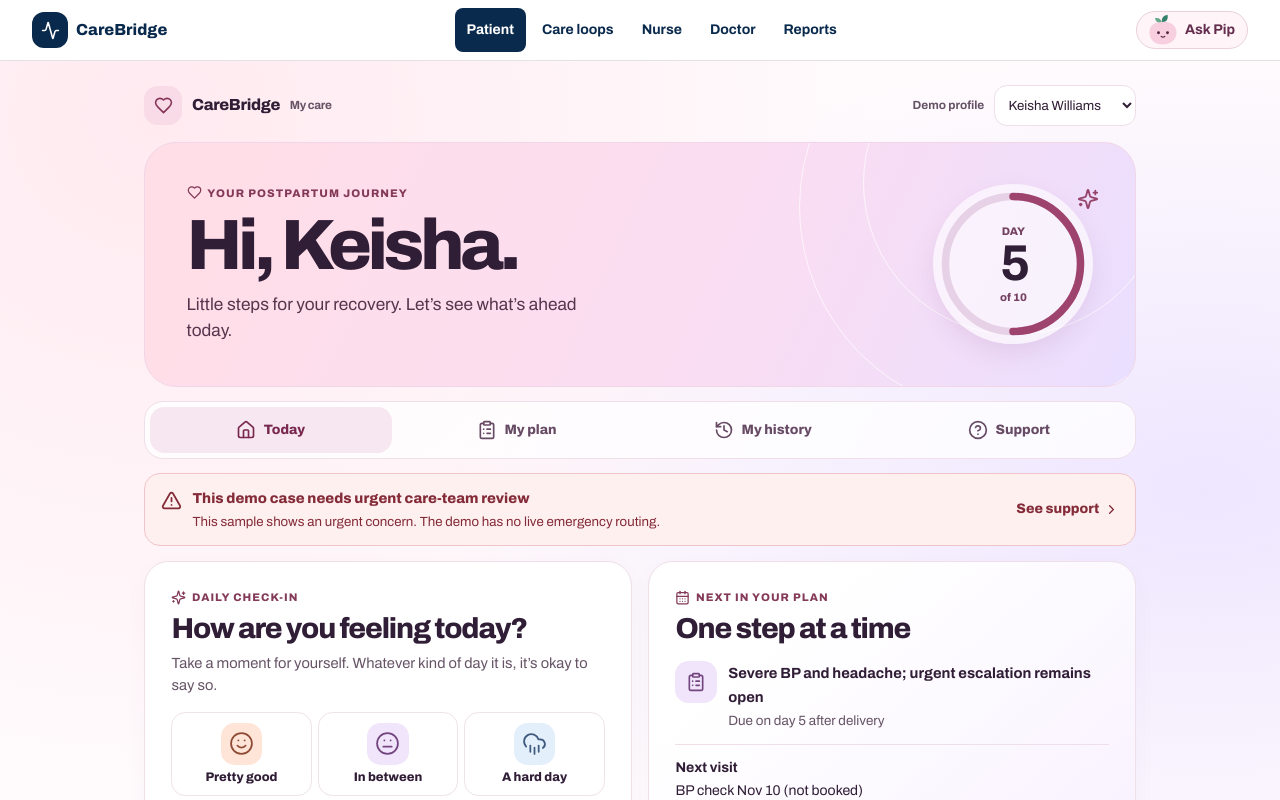
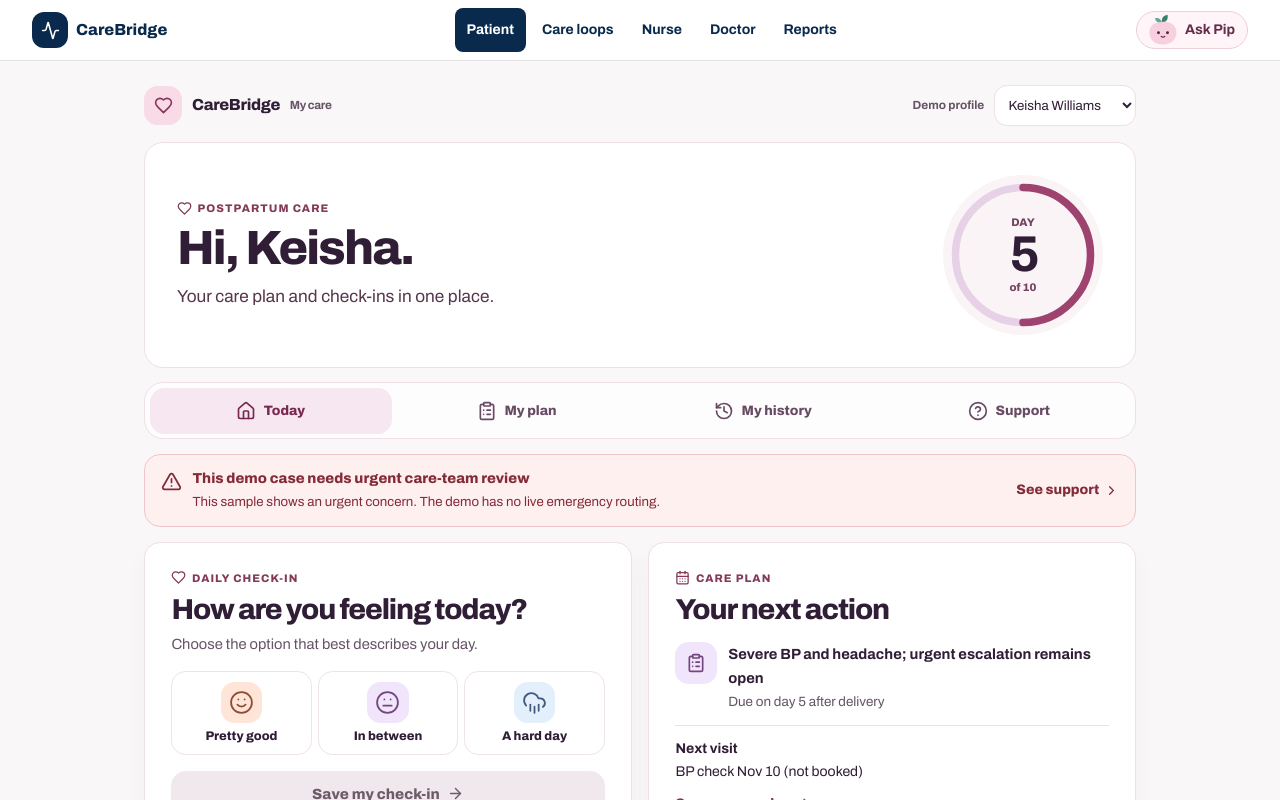
Before and after one commit to sheikhshessi-10/usm-hatchathon-2026, a React (Vite) app in the folder app/: page / in a window 1280 px wide. Shown: the top 800 px of the page. Built offline with nearby package versions, Linux system fonts and the light colour scheme.

Commit message:
Simplify patient portal copy and visual design (#13)

```diff
--- a/app/src/mom/MomDashboard.tsx
+++ b/app/src/mom/MomDashboard.tsx
@@ -1,7 +1,7 @@
 import { useRef, useState } from "react";
 import {
   ArrowRight, CalendarDays, Check, ChevronRight, CircleHelp, ClipboardList, CloudRain,
-  Heart, HeartPulse, History, House, Meh, Phone, Pill, Smile, Sparkles, TriangleAlert,
+  Heart, HeartPulse, History, House, Meh, Phone, Pill, Smile, TriangleAlert,
 } from "lucide-react";
 import { status, type Mom } from "../data/moms";
 import { useCare } from "../data/workflow";
@@ -54,11 +54,11 @@ function DailyCheckIn({ mom }: { mom: Mom }) {
 
   return (
     <section className="patient-card">
-      <p className="patient-kicker"><Sparkles size={15} /> Daily check-in</p>
-      <h2>{editing ? "How are you feeling today?" : "You made time for yourself."}</h2>
+      <p className="patient-kicker"><Heart size={15} aria-hidden="true" /> Daily check-in</p>
+      <h2>{editing ? "How are you feeling today?" : "Check-in saved"}</h2>
       {editing ? (
         <>
-          <p className="patient-muted">Take a moment for yourself. Whatever kind of day it is, it’s okay to say so.</p>
+          <p className="patient-muted">Choose the option that best describes your day.</p>
           <div className="patient-feelings" role="group" aria-label="How are you feeling today?">
             {FEELINGS.map(({ label, icon: Icon, color }) => (
               <button type="button" key={label} aria-pressed={choice === label} onClick={() => setChoice(label)}>
@@ -117,9 +117,9 @@ export default function MomDashboard() {
 
         <section className="patient-hero">
           <div className="patient-hero-copy">
-            <p className="patient-kicker"><Heart size={15} aria-hidden="true" /> Your postpartum journey</p>
+            <p className="patient-kicker"><Heart size={15} aria-hidden="true" /> Postpartum care</p>
             <h1>Hi, {mom.name.split(" ")[0]}.</h1>
-            <p>Little steps for your recovery. Let’s see what’s ahead today.</p>
+            <p>Your care plan and check-ins in one place.</p>
           </div>
           <div className="patient-orbit" role="img" aria-label={`Day ${day} of your 10-day demo care plan`}>
             <svg viewBox="0 0 128 128" aria-hidden="true">
@@ -127,7 +127,6 @@ export default function MomDashboard() {
               <circle cx="64" cy="64" r="54" pathLength="100" className="patient-orbit-fill" strokeDasharray={`${day * 10} 100`} />
             </svg>
             <div aria-hidden="true"><span>DAY</span><strong>{day}</strong><small>of 10</small></div>
-            <Sparkles className="patient-orbit-spark" size={22} aria-hidden="true" />
           </div>
         </section>
 
@@ -153,16 +152,16 @@ export default function MomDashboard() {
         <div className="patient-grid" hidden={page !== "Today"}>
             <DailyCheckIn key={checkInKey(mom)} mom={mom} />
             <section className="patient-card patient-next">
-              <p className="patient-kicker"><CalendarDays size={15} aria-hidden="true" /> Next in your plan</p>
-              <h2>One step at a time</h2>
+              <p className="patient-kicker"><CalendarDays size={15} aria-hidden="true" /> Care plan</p>
+              <h2>Your next action</h2>
               {next ? <div className="patient-next-action"><span className="patient-icon"><ClipboardList size={20} aria-hidden="true" /></span><div><strong>{next.title}</strong><p>Due on day {next.dueDay} after delivery</p></div></div> : <p className="patient-muted">Your sample care actions are up to date.</p>}
               <p className="patient-visit"><strong>Next visit</strong> {mom.visit}</p>
               <button type="button" className="patient-link" onClick={() => switchPage("My plan")}>See my care plan <ArrowRight size={16} aria-hidden="true" /></button>
             </section>
             <section className="patient-card patient-journey">
               <div>
-                <p className="patient-kicker"><HeartPulse size={15} aria-hidden="true" /> Check-in journey</p>
-                <h2>Small moments add up</h2>
+                <p className="patient-kicker"><HeartPulse size={15} aria-hidden="true" /> Phone check-ins</p>
+                <h2>Check-in history</h2>
                 <p className="patient-muted">{mom.calls.filter((call) => call.answered).length} recorded phone check-ins in this demo.</p>
               </div>
               <ol className="patient-days" aria-label="Ten-day phone check-in history">
@@ -196,7 +195,7 @@ export default function MomDashboard() {
             </section>
             <section className="patient-card">
               <p className="patient-kicker"><Heart size={15} aria-hidden="true" /> Reminders</p>
-              <h2>What to keep in mind</h2>
+              <h2>Visits and medicines</h2>
               <ul className="patient-list">
                 <li><span className="patient-icon"><CalendarDays size={19} aria-hidden="true" /></span><div><strong>Next visit</strong><p>{mom.visit}</p></div></li>
                 <li><span className="patient-icon"><Pill size={19} aria-hidden="true" /></span><div><strong>Medicines on your plan</strong><p>{mom.meds.join(", ") || "No medicines listed."}</p></div></li>
@@ -228,7 +227,7 @@ export default function MomDashboard() {
                 <div><dt>Feeds</dt><dd>{today.baby.feedsPerDay ?? "—"}</dd></div>
                 <div><dt>Wet diapers</dt><dd>{today.baby.wetDiapers ?? "—"}</dd></div>
                 <div><dt>Temperature</dt><dd>{today.baby.tempF != null ? `${today.baby.tempF}°F` : "—"}</dd></div>
-              </dl> : <p className="patient-muted">No baby check-in was recorded today.</p>}
+              </dl> : <p className="patient-muted">No baby check-in was recorded in the latest entry.</p>}
             </section>
           </div>
         )}
@@ -236,7 +235,7 @@ export default function MomDashboard() {
         {page === "Support" && (
           <div className="patient-grid">
             <section className="patient-card">
-              <p className="patient-kicker"><CircleHelp size={15} aria-hidden="true" /> You can ask for help</p>
+              <p className="patient-kicker"><CircleHelp size={15} aria-hidden="true" /> Support</p>
               <h2>Your care team</h2>
               <p className="patient-muted">The sample care team is Nurse Taylor at Forrest General. This demo can’t send them a message or place a call.</p>
             </section>
--- a/app/src/mom/patient.css
+++ b/app/src/mom/patient.css
@@ -4,8 +4,7 @@
   --patient-accent: #853455;
   --patient-border: #eedfe8;
   color: var(--patient-ink);
-  background: radial-gradient(ellipse at 12% 5%, #ffeaf0 0%, transparent 46%),
-    radial-gradient(ellipse at 94% 38%, #eee6ff 0%, transparent 45%), #fffbfd;
+  background: #f9f7f8;
   min-height: 100vh;
   padding: 1.5rem 1.1rem 3rem;
 }
@@ -32,27 +31,21 @@
 .patient-hero {
   position: relative; isolation: isolate; overflow: hidden;
   display: flex; align-items: center; justify-content: space-between; gap: 1rem;
-  min-height: 13rem; padding: clamp(1.15rem, 4vw, 2.6rem);
-  border: 1px solid #f1d6e7; border-radius: 2rem;
-  background: linear-gradient(115deg, #ffdee8 10%, #f9ddf3 63%, #eadfff 100%);
+  min-height: 10rem; padding: clamp(1.15rem, 4vw, 2rem);
+  border: 1px solid #eedfe8; border-radius: 1.2rem;
+  background: #fff;
 }
-.patient-hero::before, .patient-hero::after {
-  position: absolute; z-index: -1; content: ""; pointer-events: none;
-  width: 19rem; height: 19rem; right: -2rem; top: -7rem;
-  border: 1px solid #ffffffab; border-radius: 50%;
-}
-.patient-hero::after { right: -5rem; top: -9rem; width: 26rem; height: 26rem; }
 .patient-hero-copy { min-width: 0; }
 .patient-hero h1 {
-  font-size: clamp(2rem, 6vw, 4.45rem); line-height: 1.02;
-  font-weight: 800; letter-spacing: -.065em; margin-block: .5rem .65rem;
+  font-size: clamp(2rem, 5vw, 3rem); line-height: 1.02;
+  font-weight: 800; letter-spacing: -.04em; margin-block: .5rem .65rem;
 }
 .patient-hero-copy > p:last-child { color: #57354d; max-width: 26rem; font-size: clamp(.9rem, 2vw, 1.08rem); }
 
 .patient-orbit {
   position: relative; flex: 0 0 auto; display: grid; place-items: center;
   width: clamp(6rem, 20vw, 10rem); aspect-ratio: 1; border-radius: 50%;
-  background: #ffffff9c; box-shadow: 0 10px 22px #a56e9e28;
+  background: #faf4f7;
 }
 .patient-orbit svg:first-child { position: absolute; inset: 0; width: 100%; transform: rotate(-90deg); }
 .patient-orbit circle { fill: none; stroke-width: 6; }
@@ -61,7 +54,6 @@
 .patient-orbit > div { display: grid; justify-items: center; gap: .12rem; line-height: 1; }
 .patient-orbit span, .patient-orbit small { font-size: .69rem; font-weight: 800; color: #754161; }
 .patient-orbit strong { font-size: clamp(1.8rem, 5vw, 3.15rem); letter-spacing: -.07em; }
-.patient-orbit-spark { position: absolute; right: -.35rem; top: .2rem; color: #96436b; }
 
 .patient-nav {
   display: grid; grid-template-columns: repeat(4, minmax(0, 1fr)); gap: .25rem;
@@ -90,7 +82,7 @@
 .patient-grid[hidden] { display: none; }
 .patient-card {
   min-width: 0; padding: clamp(1rem, 3vw, 1.65rem); background: #fff;
-  border: 1px solid var(--patient-border); border-radius: 1.55rem;
+  border: 1px solid var(--patient-border); border-radius: 1rem;
   box-shadow: 0 9px 26px #54325008;
 }
 .patient-kicker {
@@ -126,7 +118,7 @@
 .patient-saved { align-items: center; margin-top: 1rem; padding: .75rem; background: #f4faf6; border-radius: 1rem; }
 .patient-saved .patient-link { margin-left: auto; }
 .patient-saved p, .patient-next-action p, .patient-list p { font-size: .84rem; color: var(--patient-muted); margin-top: .12rem; }
-.patient-next { background: linear-gradient(140deg, #fff 25%, #f8f1ff 100%); }
+.patient-next { background: #fff; }
 .patient-next-action { margin-top: 1rem; }
 .patient-visit { display: grid; gap: .12rem; margin-top: .8rem; padding-top: .75rem; border-top: 1px solid var(--patient-border); font-size: .88rem; }
 .patient-link {
@@ -158,7 +150,7 @@
 @media (max-width: 640px) {
   .patient-grid { grid-template-columns: minmax(0, 1fr); }
   .patient-nav button { flex-direction: column; gap: .22rem; font-size: .73rem; padding: .3rem .1rem; min-height: 3.2rem; }
-  .patient-hero { min-height: 11rem; }
+  .patient-hero { min-height: 9rem; }
 }
 @media (max-width: 380px) {
   .patient-portal { padding-inline: .8rem; }
```
Also changed, not shown: 1 other file (tests, documents, lock files or other folders).
